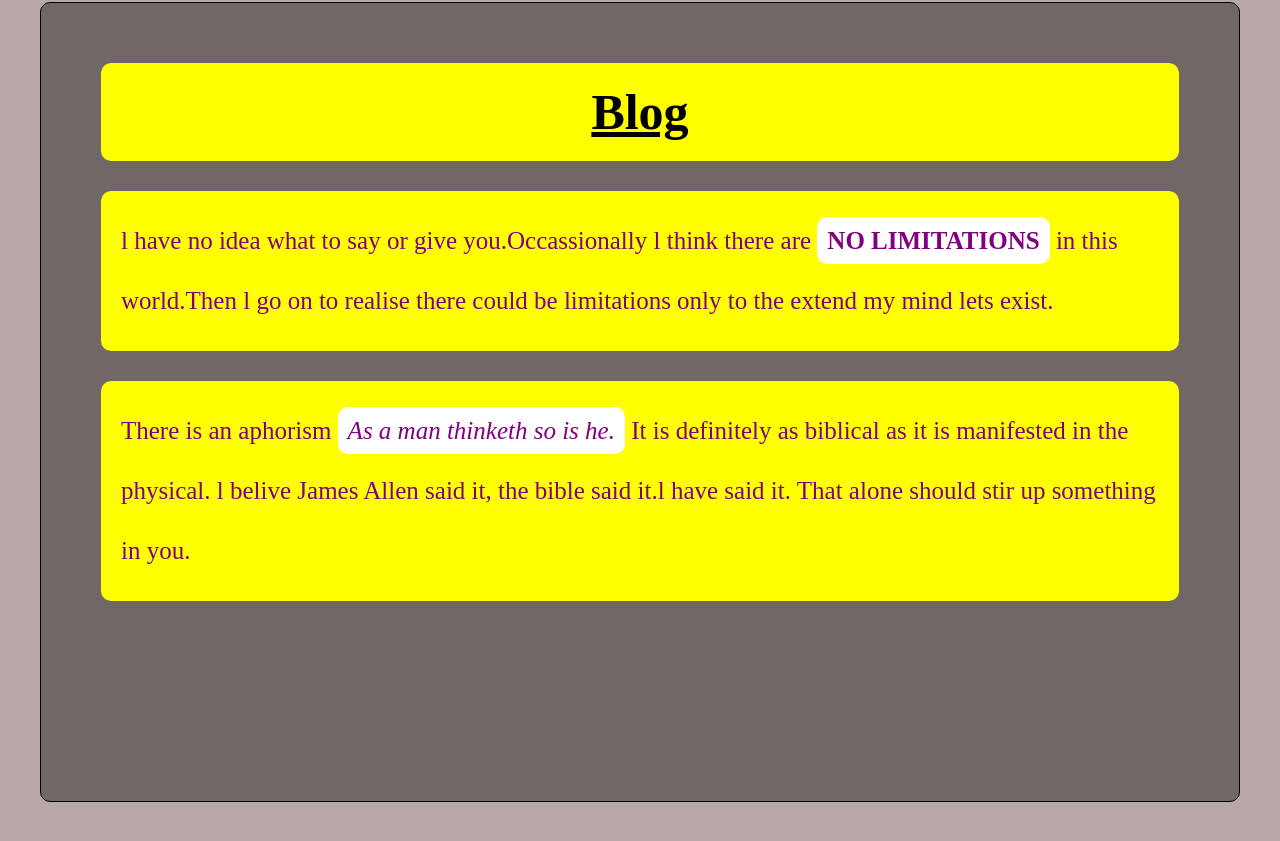
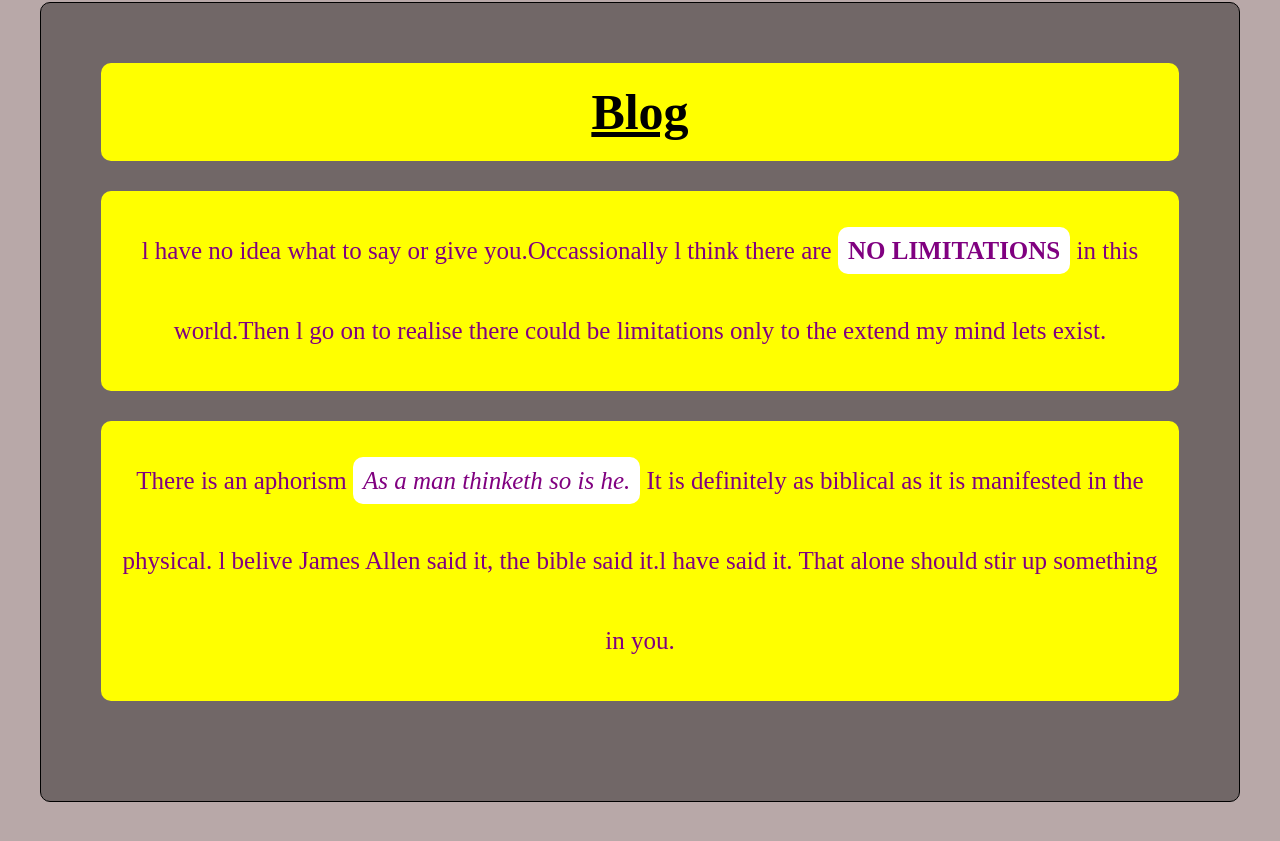
Before and after one commit to Raphiniel/MyPortfolio, a React (Vite) app: page / in a window 1280 px wide. Shown: the part 876-1717 px from the top of the page. Built offline with nearby package versions, Linux system fonts and the light colour scheme.

Commit message:
initial commit

```diff
--- a/src/home/body.css
+++ b/src/home/body.css
@@ -76,12 +76,13 @@
     }
     p{
         font-size: 25px;
-        line-height: 60px;
+        line-height: 80px;
         color: purple;
         border-radius: 10px;
         background-color: yellow;
         margin: 30px;
         padding: 20px;
+        text-align: center;
 
         i{
             padding: 10px;
```
